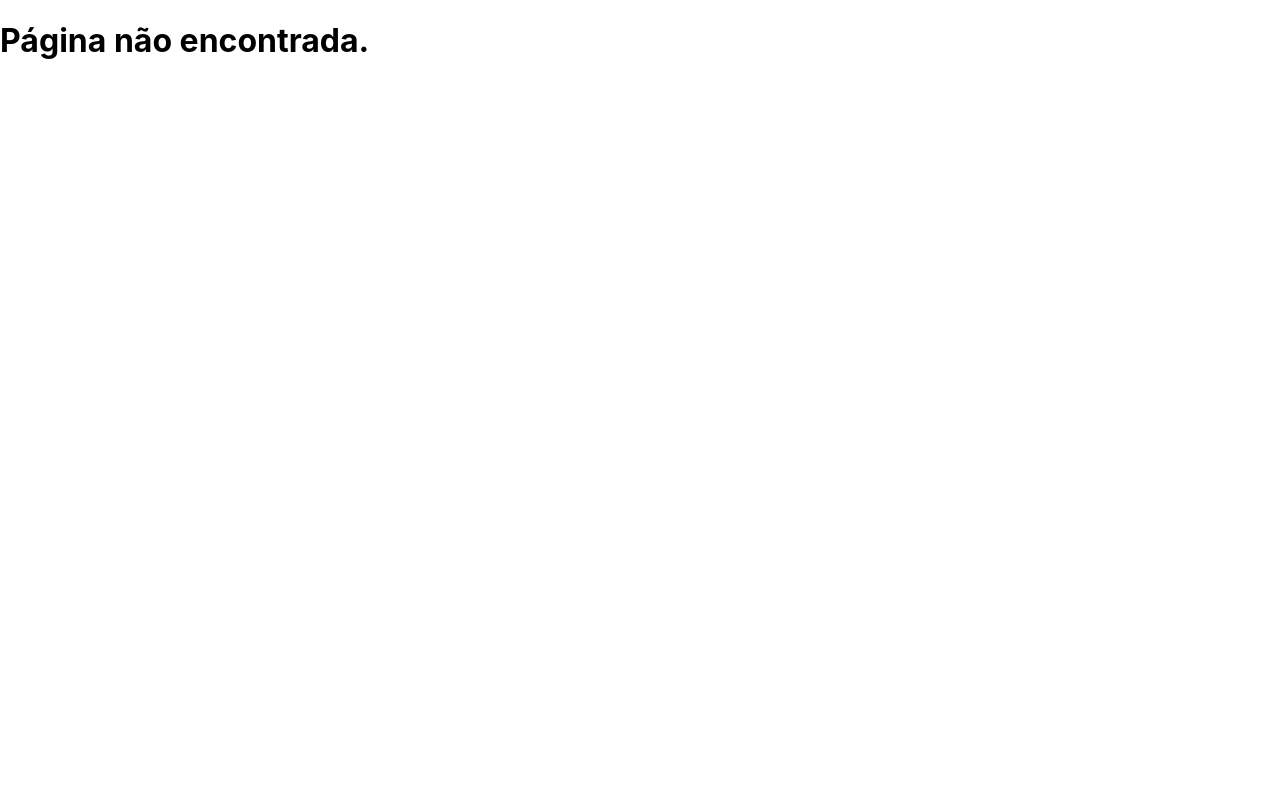
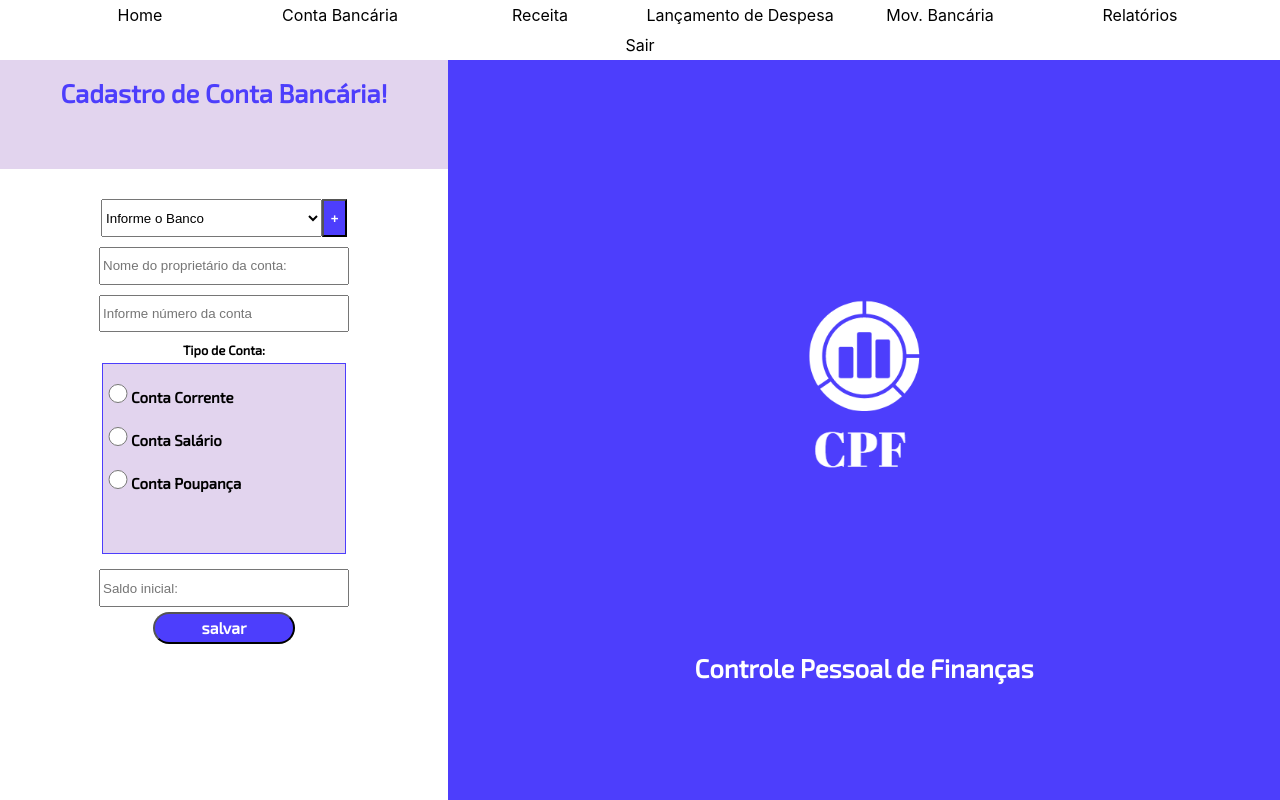
Before and after one commit to jwpires/ProjetoIntegradorSenac, a React (Create React App) app in the folder Projeto Integrador/projeto-cpf/: page /cadastroContaBanco in a window 1280 px wide. Built offline with nearby package versions, Linux system fonts and the light colour scheme.

Commit message:
atualizando

```diff
--- a/Projeto Integrador/projeto-cpf/src/App.tsx
+++ b/Projeto Integrador/projeto-cpf/src/App.tsx
@@ -7,13 +7,14 @@ import Login from './components/pages/login';
 import CadastroUsuario from './components/pages/cadastroUsuario';
 import CadastroNovaSenha from './components/pages/cadastroNovaSenha';
 import Home from './components/pages/home';
-import CadastroBanco from './components/pages/cadastroBanco';
+import CadastroContaBanco from './components/pages/cadastroContaBanco';
 import Sobre from './components/pages/sobre';
 import NotFound from './components/pages/notfound';
 import SobreItemCPF from './components/pages/sobreItemCPF';
 import Contador from './components/pages/contador';
 import CadastroReceita from './components/pages/cadastroReceita';
 import CadastroGrupoReceita from './components/pages/cadastroGrupoReceita';
+import CadastroBanco from './components/pages/cadastroBanco';
 
 
 function App() {
@@ -22,6 +23,7 @@ function App() {
     <div className="App">
       <Routes>
         <Route path='/' element={<Home/>}/>
+        <Route path='/cadastroContaBanco' element={<CadastroContaBanco/>}/>
         <Route path='/cadastroBanco' element={<CadastroBanco/>}/>
         <Route path='/cadastroReceita' element={<CadastroReceita />} />
           <Route path='/cadastroGrupoReceita' element={<CadastroGrupoReceita/>}/>
--- a/Projeto Integrador/projeto-cpf/src/components/menu/menu.tsx
+++ b/Projeto Integrador/projeto-cpf/src/components/menu/menu.tsx
@@ -20,7 +20,7 @@ function Menu(props: Props) {
     return(
         <div className="flex-container-menu">
             <Link to={"/"}><li>{props.home}</li></Link>
-            <Link to={"/cadastroBanco"}><li>{props.contaBancaria}</li></Link>
+            <Link to={"/cadastroContaBanco"}><li>{props.contaBancaria}</li></Link>
             <Link to={"/cadastroReceita"}><li>{props.receita}</li></Link>
             <Link to={"/"}><li>{props.lancamentoDespesa}</li></Link>
             <Link to={"/"}><li>{props.movBancaria}</li></Link>
--- a/Projeto Integrador/projeto-cpf/src/components/pages/cadastroBanco.tsx
+++ b/Projeto Integrador/projeto-cpf/src/components/pages/cadastroBanco.tsx
@@ -1,45 +1,28 @@
 import '../../style/style.css';
 import HeaderMenu from '../header/HeaderMenu';
+import { useNavigate } from 'react-router-dom';
 
 function CadastroBanco() {
 
+    const navegacao = useNavigate();
+    function handleClickVoltar(){
+        navegacao(-1);
+    }
+
     return (
-        <div className="container-cadBanco">
+        <div className="container-cadReceita">
             <HeaderMenu exibe={true}></HeaderMenu>
-
             <div className="container_main_padrao">
 
                 <div className="container_padrao">
 
                     <header>
-                        <h1 className='descricao'>Cadastro de Conta Bancária!</h1>
+                        <h1 className='descricao'>Cadastro do Banco!</h1>
                     </header>
 
-                    <div className='divCadBanco'>
-                        <form action="" method="post" className="cadBanco">
-                            <div className='adiciona-banco'>
-                                <select name="Banco" id="">
-                                    <option value="">Informe o Banco</option>
-                                </select>
-                                <button type='button'> + </button> {/* Botão servirá para direcionar a tela de cadastro da conta bancária. */}
-                            </div>
-
-                            <input type="text" name="" id="" placeholder='Nome do proprietário da conta:'/>
-                            <input type="text" name="" id="" placeholder='Informe número da conta'/>
-
-                            <label>Tipo de Conta:</label>
-                            <div className="raio_group">
-
-                                <label><input type="radio" name="tipo_conta" id="" />Conta Corrente</label><br />
-                                <label><input type="radio" name="tipo_conta" id="" />Conta Salário</label><br />
-                                <label><input type="radio" name="tipo_conta" id="" />Conta Poupança</label>
-                            </div>
-
-
-                            <input type="text" name="" id="" placeholder='Saldo inicial:'/>
-                            <input type="submit" id='salvar' value="salvar" />
-                        </form>
-                    </div>
+                    <input type="text" className='input-padrao' placeholder='Nome:' />
+                    <input type="submit" className='botao-padrao' value="Salvar" />
+                    <input type="submit" className='botao-padrao' onClick={handleClickVoltar} value="Voltar" />
 
                 </div>
 
@@ -50,7 +33,6 @@ function CadastroBanco() {
             </div>
         </div>
     );
-
 }
 
 export default CadastroBanco;
--- /dev/null
+++ b/Projeto Integrador/projeto-cpf/src/components/pages/cadastroContaBanco.tsx
@@ -0,0 +1,62 @@
+import '../../style/style.css';
+import HeaderMenu from '../header/HeaderMenu';
+import { useNavigate } from 'react-router-dom';
+
+function CadastroContaBanco() {
+    const navegacao = useNavigate();
+
+    function handleClickCadBanco(){
+        navegacao('/cadastroBanco');
+    }
+
+    return (
+        <div className="container-cadBanco">
+            <HeaderMenu exibe={true}></HeaderMenu>
+
+            <div className="container_main_padrao">
+
+                <div className="container_padrao">
+
+                    <header>
+                        <h1 className='descricao'>Cadastro de Conta Bancária!</h1>
+                    </header>
+
+                    <div className='divCadBanco'>
+                        <form action="" method="post" className="cadBanco">
+                            <div className='adiciona-banco'>
+                                <select name="Banco" id="">
+                                    <option value="">Informe o Banco</option>
+                                </select>
+                                <button type='button' onClick={handleClickCadBanco}> + </button> {/* Botão servirá para direcionar a tela de cadastro da conta bancária. */}
+                            </div>
+
+                            <input type="text" name="" id="" placeholder='Nome do proprietário da conta:'/>
+                            <input type="text" name="" id="" placeholder='Informe número da conta'/>
+
+                            <label>Tipo de Conta:</label>
+                            <div className="raio_group">
+
+                                <label><input type="radio" name="tipo_conta" id="" />Conta Corrente</label><br />
+                                <label><input type="radio" name="tipo_conta" id="" />Conta Salário</label><br />
+                                <label><input type="radio" name="tipo_conta" id="" />Conta Poupança</label>
+                            </div>
+
+
+                            <input type="text" name="" id="" placeholder='Saldo inicial:'/>
+                            <input type="submit" id='salvar' value="salvar" />
+                        </form>
+                    </div>
+
+                </div>
+
+                <div className="container_imagem">
+                    <img src={require("../../images/logo.png")} alt="exibe imagem do login" />
+                    <h1 className='descricao'>Controle Pessoal de Finanças</h1>
+                </div>
+            </div>
+        </div>
+    );
+
+}
+
+export default CadastroContaBanco;
--- a/Projeto Integrador/projeto-cpf/src/components/pages/cadastroGrupoReceita.tsx
+++ b/Projeto Integrador/projeto-cpf/src/components/pages/cadastroGrupoReceita.tsx
@@ -1,8 +1,14 @@
 import '../../style/style.css';
 import HeaderMenu from '../header/HeaderMenu';
-
+import { useNavigate } from 'react-router-dom';
 
 function CadastroGrupoReceita() {
+
+    const navegacao = useNavigate();
+    function handleClickVoltar(){
+        navegacao(-1);
+    }
+
     return (
         <div className="container-cadReceita">
             <HeaderMenu exibe={true}></HeaderMenu>
@@ -16,6 +22,7 @@ function CadastroGrupoReceita() {
 
                     <input type="text" className='input-padrao' placeholder='Nome:' />
                     <input type="submit" className='botao-padrao' value="Salvar" />
+                    <input type="submit" className='botao-padrao' onClick={handleClickVoltar} value="Voltar" />
 
                 </div>
 
--- a/Projeto Integrador/projeto-cpf/src/style/style.css
+++ b/Projeto Integrador/projeto-cpf/src/style/style.css
@@ -99,6 +99,7 @@ da imagem do logo
     font-size: 16px;
     font-family: 'Exo 2', sans-serif;
     border-radius: 25px 25px;
+    margin: 5px 0 ;
 }
 
 .botao-padrao:hover, #salvar:hover{
```
